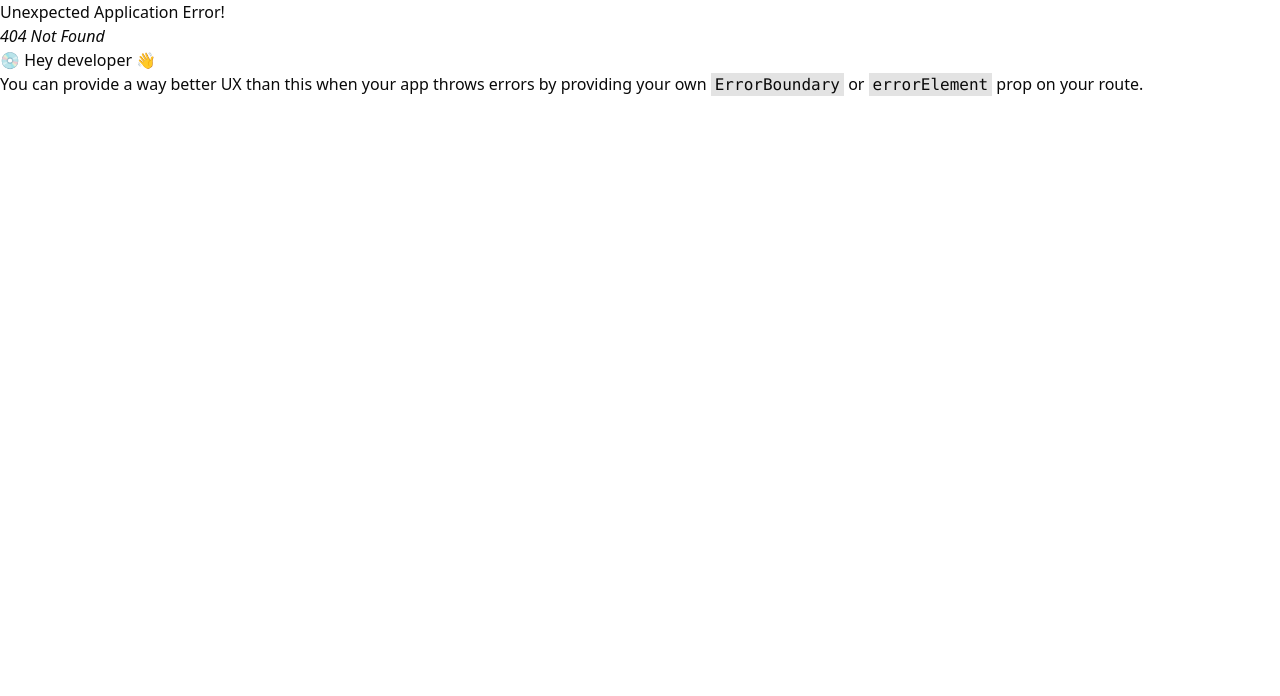
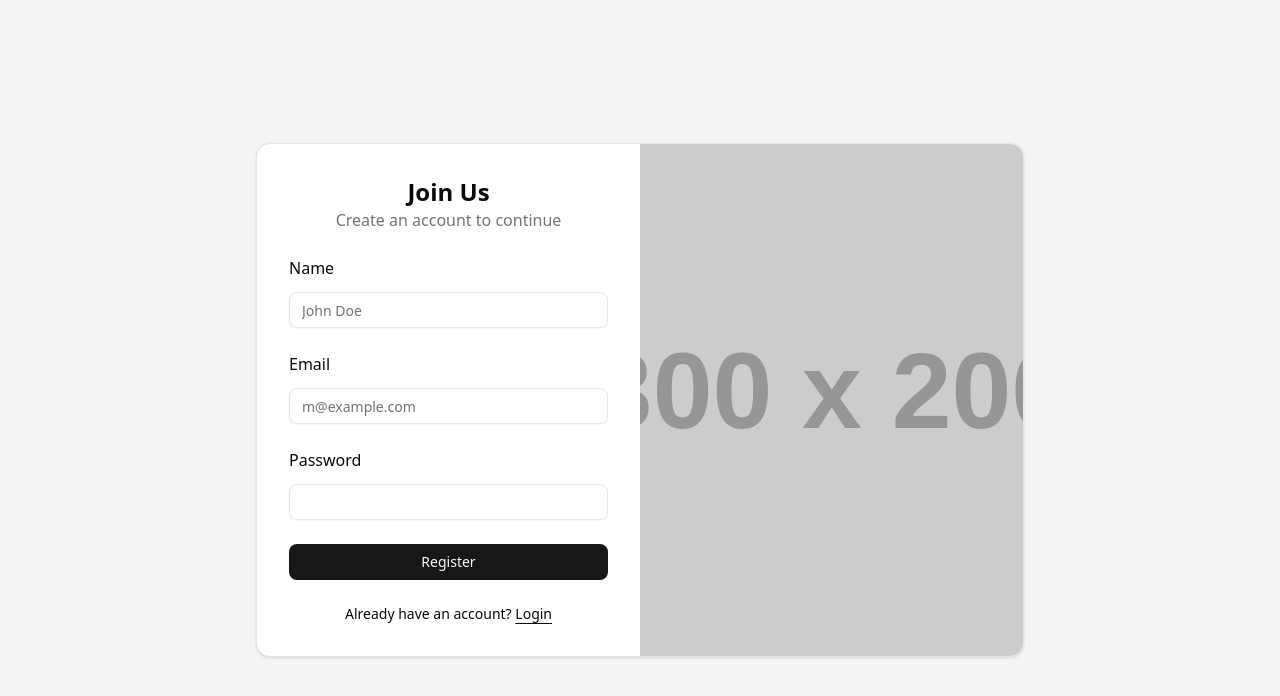
Before and after one commit to abhinayjangde/assignment, a React (Vite) app in the folder frontend/: page /auth/register in a window 1280 px wide. Before the commit this address had no page. Shown: the top 696 px of the page. Built offline with nearby package versions, Linux system fonts and the light colour scheme.

Commit message:
add auth layout

```diff
--- /dev/null
+++ b/frontend/src/layouts/AuthLayout.jsx
@@ -0,0 +1,11 @@
+import { Outlet } from "react-router";
+
+const AuthLayout = () => {
+  return (
+    <>
+      <Outlet />
+    </>
+  );
+};
+
+export default AuthLayout;
--- a/frontend/src/pages/HomePage.jsx
+++ b/frontend/src/pages/HomePage.jsx
@@ -1,5 +1,3 @@
-import React from "react";
-
 const HomePage = () => {
   return <div>HomePage</div>;
 };
--- a/frontend/src/pages/LoginPage.jsx
+++ b/frontend/src/pages/LoginPage.jsx
@@ -48,7 +48,7 @@
                   <div className="text-center text-sm">
                     Don&apos;t have an account?{" "}
                     <Link
-                      to={"/register"}
+                      to={"/auth/register"}
                       className="underline underline-offset-4"
                     >
                       Register
--- a/frontend/src/pages/RegisterPage.jsx
+++ b/frontend/src/pages/RegisterPage.jsx
@@ -50,7 +50,7 @@
                   <div className="text-center text-sm">
                     Already have an account?{" "}
                     <Link
-                      to={"/login"}
+                      to={"/auth/login"}
                       className="underline underline-offset-4"
                     >
                       Login
```
Also changed, not shown: frontend/src/router.jsx (+16 -9 lines).
